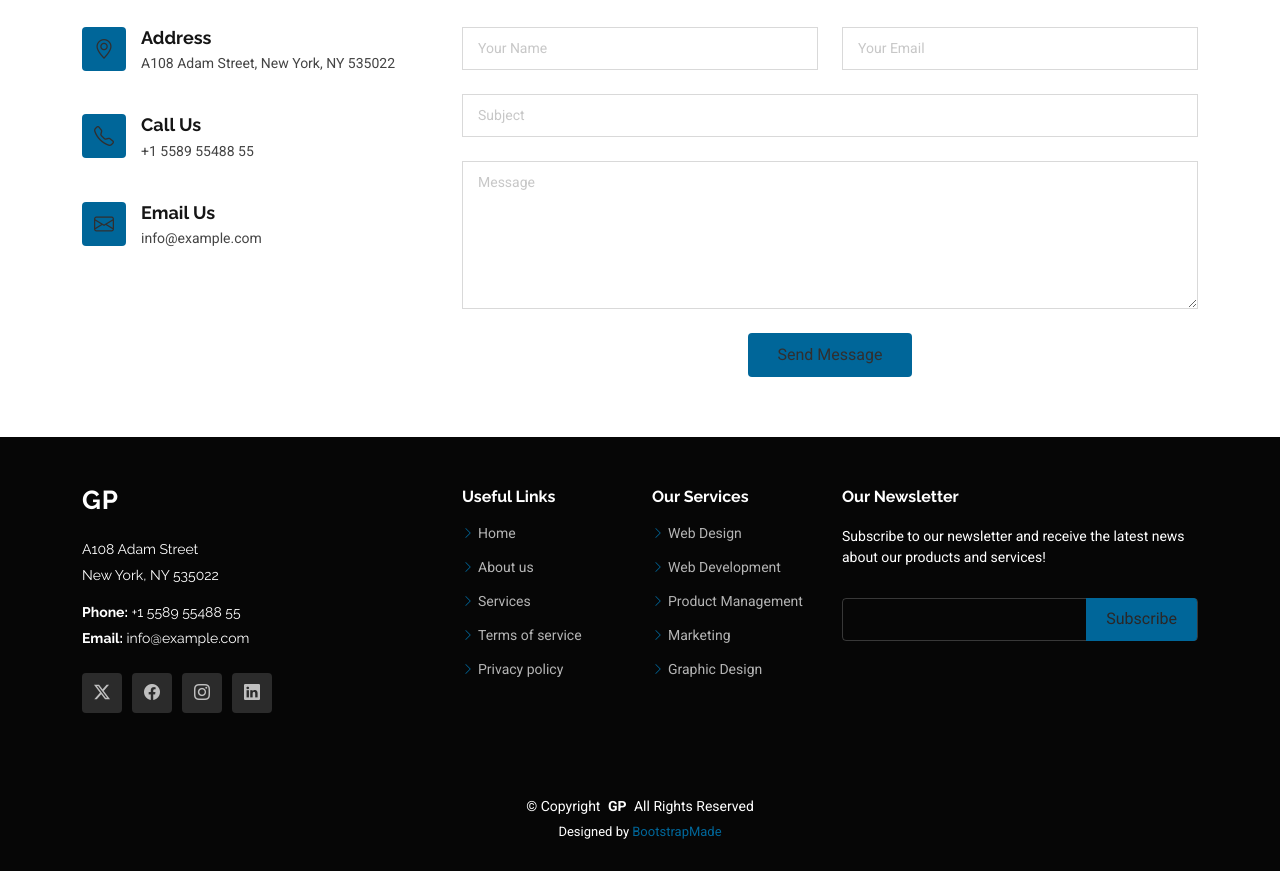
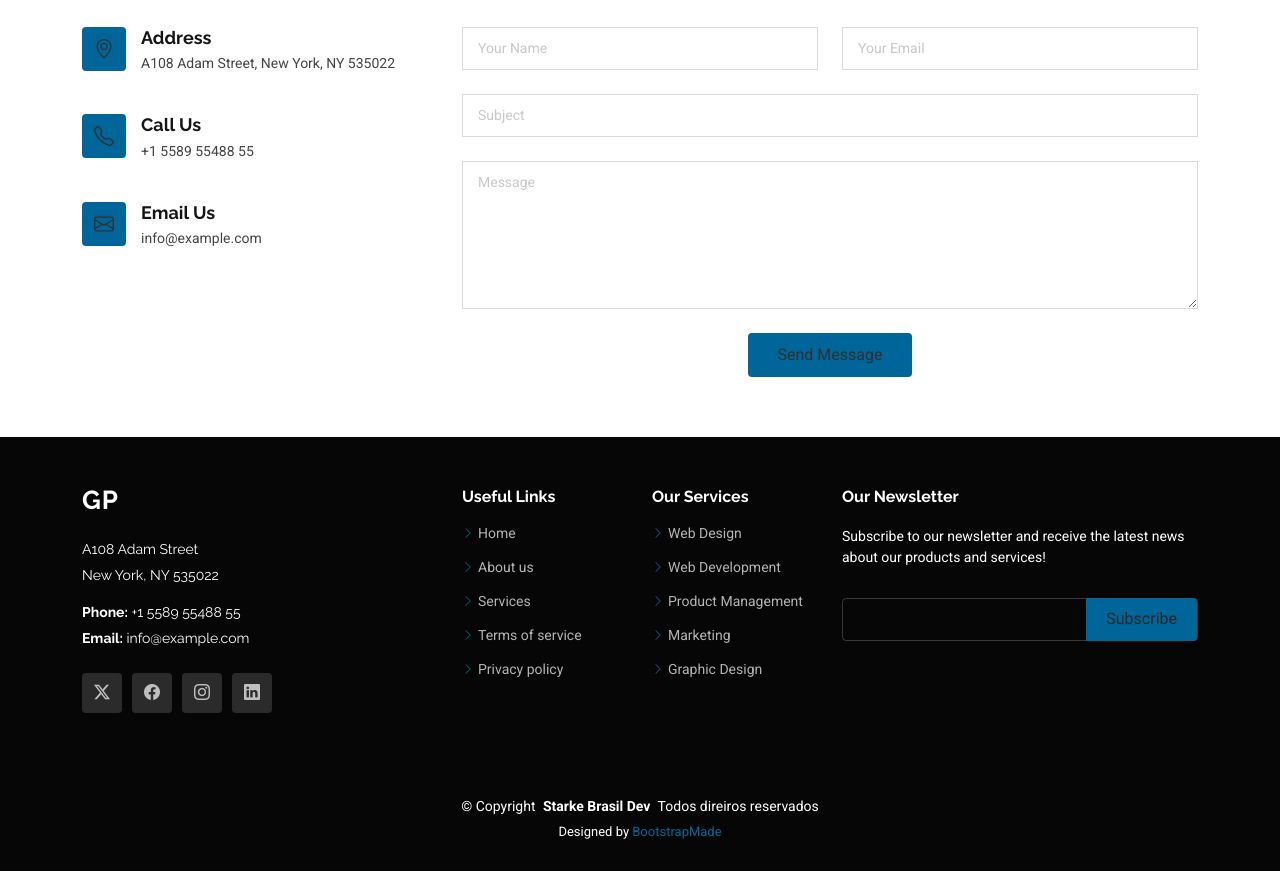
Before and after one commit to Edsoncesar319/StrakeST, a plain HTML site: page index.html in a window 1280 px wide. Shown: the part 7472-8343 px from the top of the page. Drawn offline with Linux system fonts and the light colour scheme; animation ran at ten frames a second.

Commit message:
Add files via upload

```diff
--- a/index.html
+++ b/index.html
@@ -1543,8 +1543,9 @@
       <div class="copyright">
         <div class="container text-center">
           <p>
-            © <span>Copyright</span> <strong class="px-1 sitename">GP</strong>
-            <span>All Rights Reserved</span>
+            © <span>Copyright</span>
+            <strong class="px-1 sitename">Starke Brasil Dev</strong>
+            <span>Todos direiros reservados</span>
           </p>
           <div class="credits">
             <!-- All the links in the footer should remain intact. -->
```
